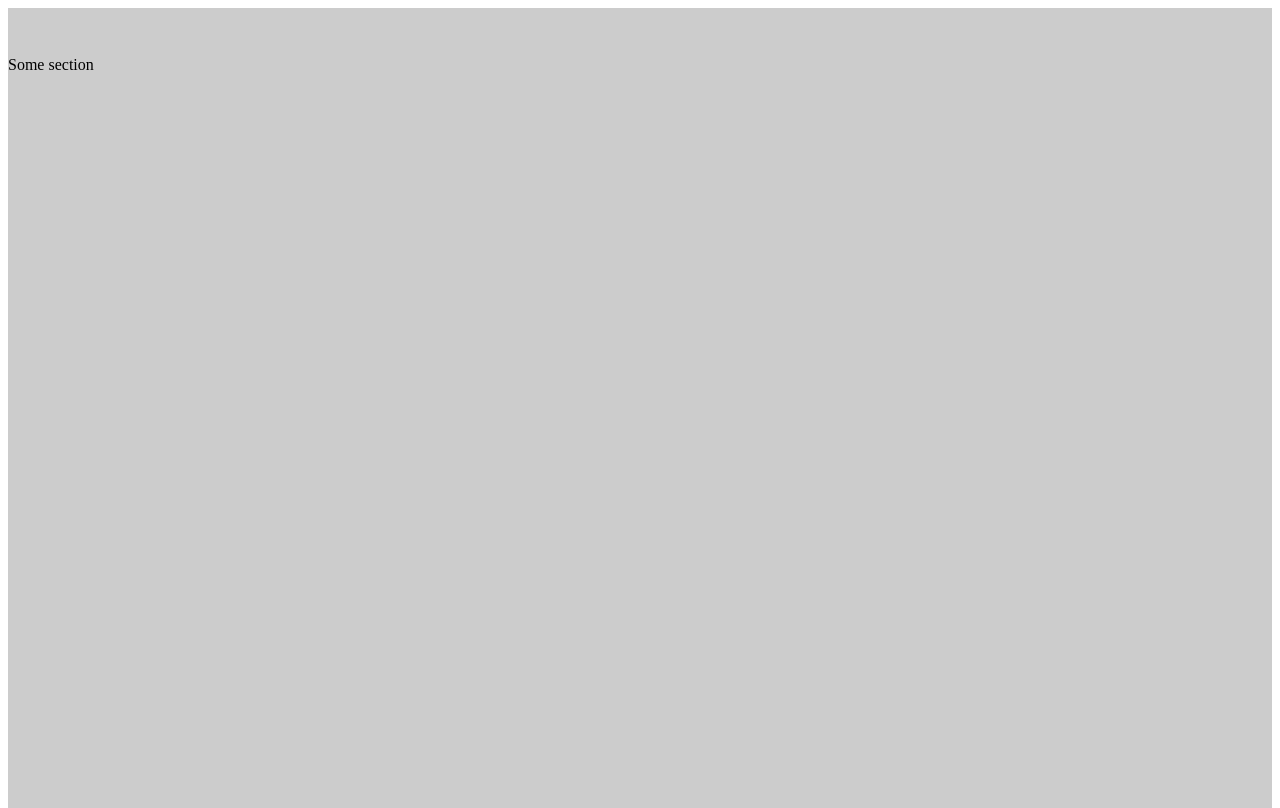
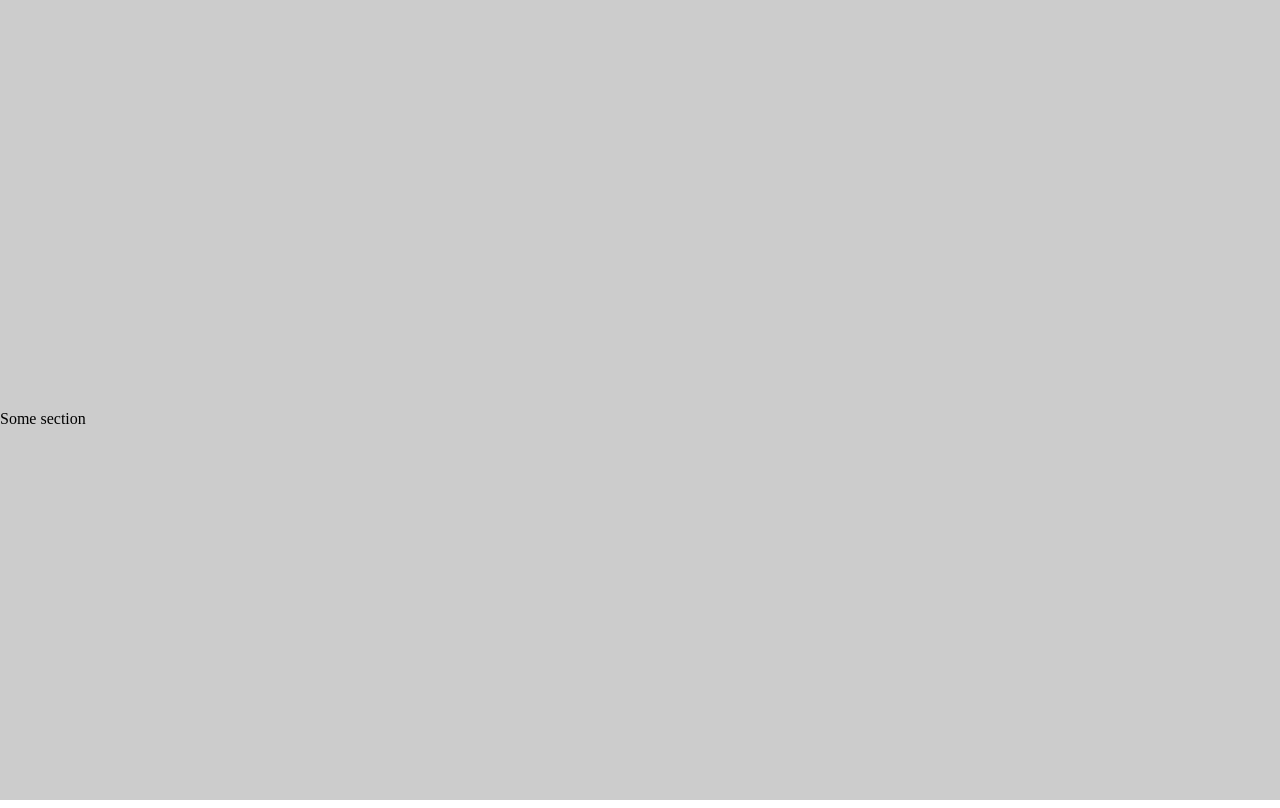
Before and after one commit to lucasfgs/personal-portifolio, a website: page index.html in a window 1280 px wide. Drawn offline with nearby package versions, Linux system fonts and the light colour scheme.

Commit message:
fullpage.ccs path

```diff
--- a/index.html
+++ b/index.html
@@ -7,7 +7,7 @@
     <title>Lucas Ferreira</title>
     <meta name="viewport" content="width=device-width, initial-scale=1">
     <link rel="stylesheet" type="text/css" media="screen" href="./src/css/style.css">
-    <link rel="stylesheet" type="text/css" href="./node_modules/fullpage.js/dist/" />
+    <link rel="stylesheet" type="text/css" href="./node_modules/fullpage.js/dist/fullpage.css" />
 </head>
 
 <body>
```
